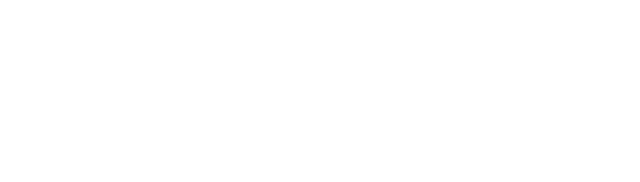
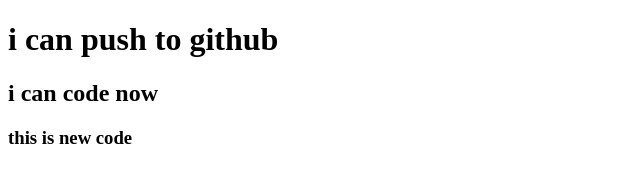
Before and after one commit to supto2002/my-second-repo, a plain HTML site: page index.html in a window 1280 px wide. Shown: the whole page, without its empty margins (0-640 px from the left). Drawn offline with Linux system fonts and the light colour scheme.

Commit message:
added header

```diff
--- a/index.html
+++ b/index.html
@@ -7,6 +7,8 @@
     <title>my second github repo</title>
 </head>
 <body>
-
+    <h1>i can push to github</h1>
+    <h2>i can code now</h2>
+    <h3>this is new code</h3>
 </body>
 </html>
```
